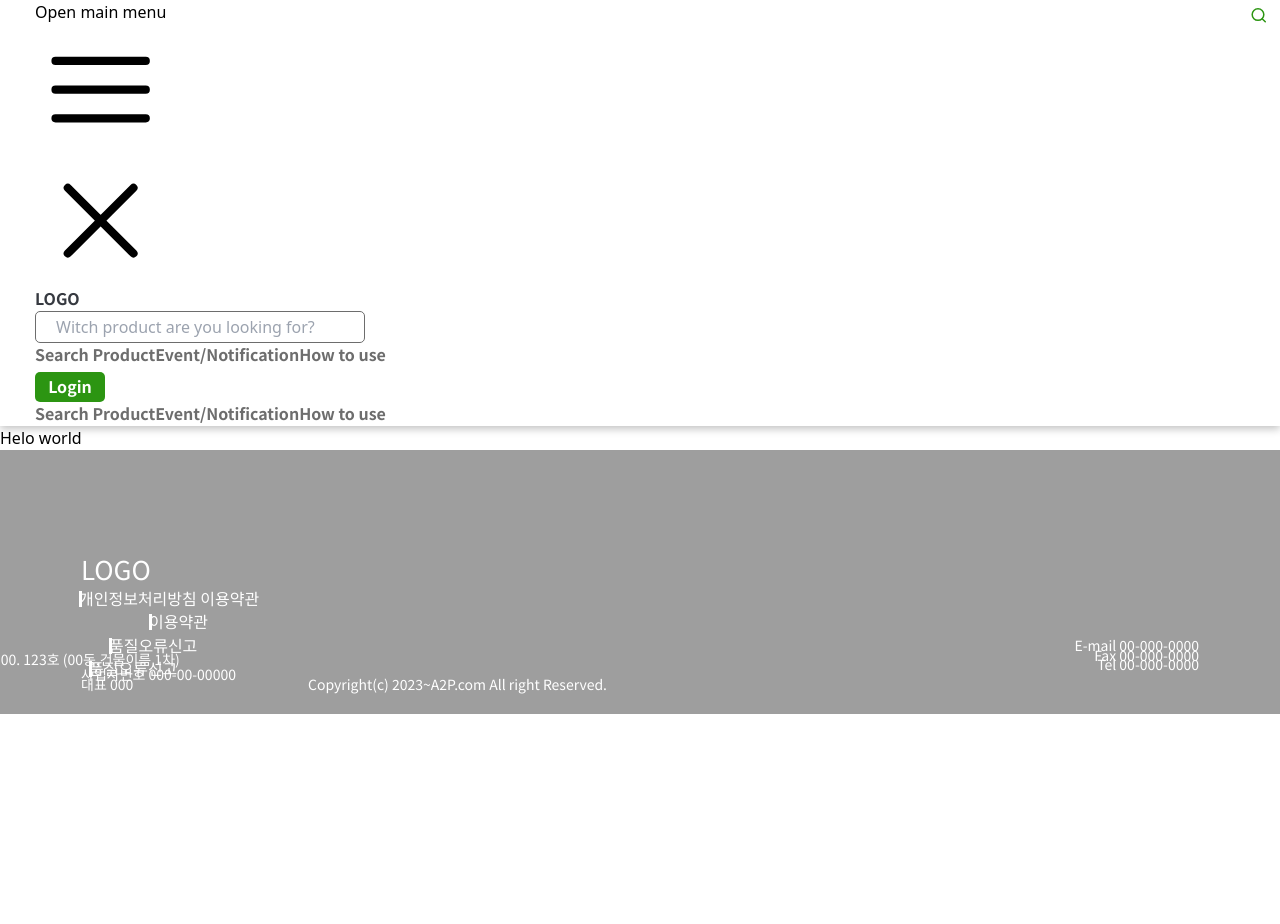
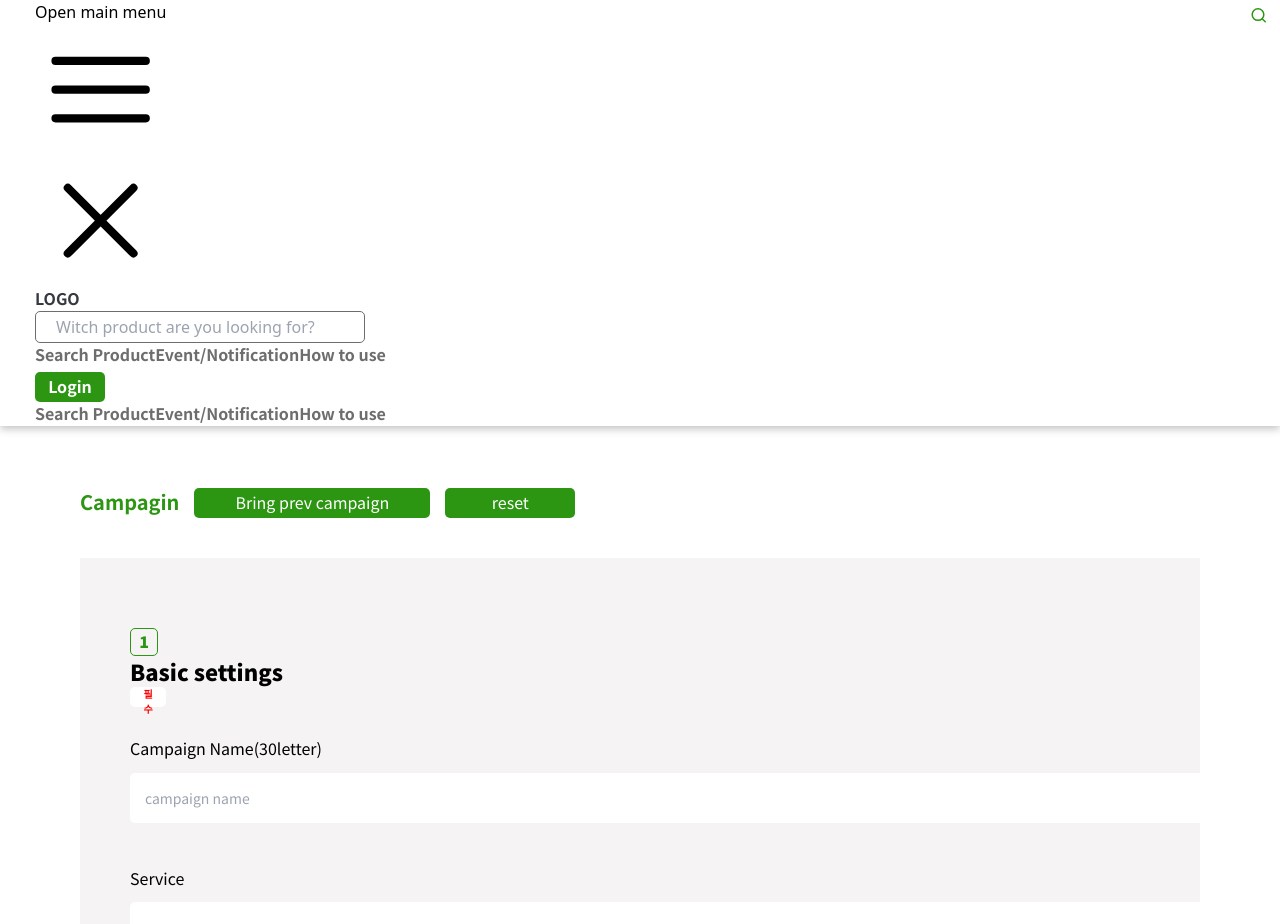
Before and after one commit to jpgroup600/Ecommerce-project-korea, a React app: page /Basic/Setting in a window 1280 px wide. Shown: the top 924 px of the page. Before the commit the page ends 800 px from the top, so only its background shows below. Built offline with nearby package versions, Linux system fonts and the light colour scheme; the HTML template or start-up script is replaced by a standard one.

Commit message:
latest commit

```diff
--- a/src/Pages/BasicSetting.jsx
+++ b/src/Pages/BasicSetting.jsx
@@ -1,11 +1,63 @@
-import React from 'react'
+import React from "react";
 
 const BasicSetting = () => {
   return (
     <>
-   <h1>Helo world</h1>
+      <div className="container mt-5 basic-campian-section 2xl:px-12 lg:px-5">
+        <div className=" 2xl:px-12">
+          <div className="basic-setting 2xl:px-12 lg:px-0">
+            <h2>Campagin</h2>
+            <button className="bring-prev">Bring prev campaign</button>
+            <button className="reset">reset</button>
+          </div>
+          <div className="basic-setting-main-page">
+            <div className="basic-setting-one flex items-center gap-3">
+              <div className="one">
+                <span> 1</span>
+              </div>
+              <div className="basic-setting-headin">
+                <h1>Basic settings</h1>
+              </div>
+              <div className="last-basic ">
+                <p>필</p>
+                <p>수</p>
+              </div>
+            </div>
+
+            <div className="form-data ">
+              <div className="form-input-group">
+                <label>Campaign Name(30letter)</label>
+                <input type="text" placeholder="campaign name" />
+              </div>
+            </div>
+
+
+            <div className="form-data ">
+              <div className="form-input-group">
+                <label>Service</label>
+               <textarea name="" id="" rows={10}></textarea>
+              </div>
+            </div>
+
+
+        <div className="grid lg:grid-cols-2">
+
+        <div className="form-data">
+              <div className="form-input-group" style={{width:'514px'}}>
+                <label>Campaign time (Reivewer time / At least 1week)</label>
+               <input type="date"/>
+              </div>
+            </div>
+
+
+        </div>
+
+
+          </div>
+        </div>
+      </div>
     </>
-  )
-}
+  );
+};
 
-export default BasicSetting
+export default BasicSetting;
--- a/src/assets/Main.css
+++ b/src/assets/Main.css
@@ -567,7 +567,7 @@ footer .copyright p {
 .login-form .how-to-use {
   margin-top: 80px;
   height: 80px;
-  border-top: 1px solid #9E9E9E;
+  border-top: 1px solid #9e9e9e;
   width: 1220px !important;
   margin: 150px auto 80px -450px;
 }
@@ -597,6 +597,153 @@ footer .copyright p {
   line-height: 33.89px;
   text-align: left;
   color: #000000;
+}
+
+.basic-campian-section {
+  padding: 50px;
+  max-width: 1220px;
+  margin: 0 auto;
+}
+.basic-campian-section .basic-setting {
+  padding-top: 12px;
+  display: flex;
+  align-items: center;
+  gap: 15px;
+}
+.basic-campian-section .basic-setting h2 {
+  font-family: "Noto Sans KR";
+  font-size: 20px;
+  font-weight: 700;
+  line-height: 28.96px;
+  text-align: left;
+  color: #2C9512;
+}
+.basic-campian-section .basic-setting .bring-prev {
+  width: 236px;
+  height: 30px;
+  border-radius: 5px;
+  background-color: #2C9512;
+  font-family: "Noto Sans KR";
+  font-size: 16px;
+  font-weight: 400;
+  line-height: 23.17px;
+  text-align: center;
+  color: #ffffff;
+}
+.basic-campian-section .basic-setting .reset {
+  width: 130px;
+  height: 30px;
+  border-radius: 5px;
+  background-color: #2C9512;
+  font-family: "Noto Sans KR";
+  font-size: 16px;
+  font-weight: 400;
+  line-height: 23.17px;
+  text-align: center;
+  color: #ffffff;
+}
+.basic-campian-section .basic-setting-main-page {
+  margin-top: 40px !important;
+  max-width: 1220px;
+  margin: 0 auto;
+  background-color: #f5f3f3;
+  height: 2262px;
+  padding: 60px 50px;
+}
+.basic-campian-section .basic-setting-main-page .basic-setting-one {
+  padding-top: 10px;
+}
+.basic-campian-section .basic-setting-main-page .basic-setting-one .one {
+  width: 28px;
+  height: 28px;
+  border: 1px solid #2c9512;
+  border-radius: 5px;
+  display: flex;
+  justify-content: center;
+  align-items: center;
+}
+.basic-campian-section .basic-setting-main-page .basic-setting-one .one > span {
+  font-family: "Noto Sans KR";
+  font-size: 16px;
+  font-weight: 900;
+  line-height: 23.17px;
+  text-align: center;
+  color: #2C9512;
+}
+.basic-campian-section .basic-setting-main-page .basic-setting-headin h1 {
+  font-family: "Noto Sans KR";
+  font-size: 22px;
+  font-weight: 900;
+  line-height: 31.86px;
+  text-align: left;
+  color: #000000;
+}
+.basic-campian-section .basic-setting-main-page .last-basic {
+  width: 36px;
+  height: 20px;
+  border-radius: 5px;
+  background-color: #ffffff;
+  display: flex;
+  flex-direction: column;
+}
+.basic-campian-section .basic-setting-main-page .last-basic p {
+  margin: 0 auto;
+  font-family: "Noto Sans KR";
+  font-size: 10px;
+  font-weight: 900;
+  line-height: 14.48px;
+  text-align: center;
+  color: red;
+}
+.basic-campian-section .basic-setting-main-page .form-data {
+  padding-top: 30px;
+}
+.basic-campian-section .basic-setting-main-page .form-data .form-input-group {
+  display: flex;
+  flex-direction: column;
+}
+.basic-campian-section .basic-setting-main-page .form-data .form-input-group label {
+  font-family: "Noto Sans KR";
+  font-size: 16px;
+  font-weight: 400;
+  line-height: 23.17px;
+  text-align: left;
+  color: #000000;
+  margin-bottom: 12px;
+}
+.basic-campian-section .basic-setting-main-page .form-data .form-input-group input {
+  width: 1095px;
+  height: 50px;
+  border-radius: 5px;
+  padding: 0 15px;
+  font-family: "Noto Sans KR";
+  font-size: 14px;
+  font-weight: 400;
+  line-height: 20.27px;
+  text-align: left;
+  margin-bottom: 14px;
+}
+.basic-campian-section .basic-setting-main-page .form-data .form-input-group input:focus {
+  outline: none;
+}
+.basic-campian-section .basic-setting-main-page .form-data .form-input-group textarea {
+  width: 1095px;
+  height: 238px;
+  border-radius: 5px;
+  padding: 0 15px;
+  font-family: "Noto Sans KR";
+  font-size: 14px;
+  font-weight: 400;
+  line-height: 20.27px;
+  text-align: left;
+  margin-bottom: 14px;
+}
+.basic-campian-section .basic-setting-main-page .form-data .form-input-group textarea:focus {
+  outline: none;
+}
+.basic-campian-section .basic-setting-main-page .form-datas {
+  display: flex;
+  flex-direction: column;
 }
 
 @media (max-width: 1920px) {
--- a/src/assets/Main.scss
+++ b/src/assets/Main.scss
@@ -628,7 +628,7 @@ footer {
     margin-top: 80px;
     // background-color: red;
     height: 80px;
-    border-top: 1px solid #9E9E9E;
+    border-top: 1px solid #9e9e9e;
     width: 1220px !important;
     margin: 150px auto 80px -450px;
     ul {
@@ -646,19 +646,18 @@ footer {
   }
 }
 
-
 // Campian Section
 
-.capian-secation{
+.capian-secation {
   max-width: 1224px;
   width: 100%;
   margin: 0 auto;
   padding: 60px 0px 400px 0px;
 
-  .capion-heading{
+  .capion-heading {
     padding-top: 20px;
     margin-bottom: 35px;
-    h1{
+    h1 {
       font-family: $Inter;
       font-size: 28px;
       font-weight: 600;
@@ -669,7 +668,155 @@ footer {
   }
 }
 
-
+// Basic Seeting
+.basic-campian-section {
+  padding: 50px;
+  max-width: 1220px;
+  margin: 0 auto;
+  .basic-setting {
+    padding-top: 12px;
+    display: flex;
+    align-items: center;
+    gap: 15px;
+    h2 {
+      font-family: $Noto;
+      font-size: 20px;
+      font-weight: 700;
+      line-height: 28.96px;
+      text-align: left;
+      color: $green;
+    }
+    .bring-prev {
+      width: 236px;
+      height: 30px;
+      border-radius: 5px;
+      background-color: $green;
+      font-family: $Noto;
+      font-size: 16px;
+      font-weight: 400;
+      line-height: 23.17px;
+      text-align: center;
+      color: $white;
+    }
+    .reset {
+      width: 130px;
+      height: 30px;
+      border-radius: 5px;
+      background-color: $green;
+      font-family: $Noto;
+      font-size: 16px;
+      font-weight: 400;
+      line-height: 23.17px;
+      text-align: center;
+      color: $white;
+    }
+  }
+  .basic-setting-main-page {
+    margin-top: 40px !important;
+    max-width: 1220px;
+    margin: 0 auto;
+    background-color: #f5f3f3;
+    height: 2262px;
+    padding: 60px 50px;
+    .basic-setting-one {
+      padding-top: 10px;
+      .one {
+        width: 28px;
+        height: 28px;
+        border: 1px solid #2c9512;
+        border-radius: 5px;
+        display: flex;
+        justify-content: center;
+        align-items: center;
+        & > span {
+          font-family: $Noto;
+          font-size: 16px;
+          font-weight: 900;
+          line-height: 23.17px;
+          text-align: center;
+          color: $green;
+        }
+      }
+    }
+    .basic-setting-headin {
+      h1 {
+        font-family: $Noto;
+        font-size: 22px;
+        font-weight: 900;
+        line-height: 31.86px;
+        text-align: left;
+        color: #000000;
+      }
+    }
+    .last-basic {
+      width: 36px;
+      height: 20px;
+      border-radius: 5px;
+      background-color: $white;
+      display: flex;
+      flex-direction: column;
+      p {
+        margin: 0 auto;
+        font-family: $Noto;
+        font-size: 10px;
+        font-weight: 900;
+        line-height: 14.48px;
+        text-align: center;
+        color: red;
+      }
+    }
+    .form-data {
+      padding-top: 30px;
+      .form-input-group {
+        display: flex;
+        flex-direction: column;
+        label {
+          font-family: $Noto;
+          font-size: 16px;
+          font-weight: 400;
+          line-height: 23.17px;
+          text-align: left;
+          color: #000000;
+          margin-bottom: 12px;
+        }
+        input {
+          width: 1095px;
+          height: 50px;
+          border-radius: 5px;
+          padding: 0 15px;
+          font-family: $Noto;
+          font-size: 14px;
+          font-weight: 400;
+          line-height: 20.27px;
+          text-align: left;
+          margin-bottom: 14px;
+          &:focus{
+            outline: none;
+          }
+        }
+        textarea {
+          width: 1095px;
+          height: 238px;
+          border-radius: 5px;
+          padding: 0 15px;
+          font-family: $Noto;
+          font-size: 14px;
+          font-weight: 400;
+          line-height: 20.27px;
+          text-align: left;
+          margin-bottom: 14px;
+          &:focus{
+            outline: none;
+          }
+        }
+      }
+    }
+    .form-datas {
+      display: flex;
+      flex-direction: column;
+    }
+  }
+}
 
 @media (max-width: 1920px) {
   .slick-prev {
```
Also changed, not shown: 1 other file (tests, documents, lock files or other folders).
